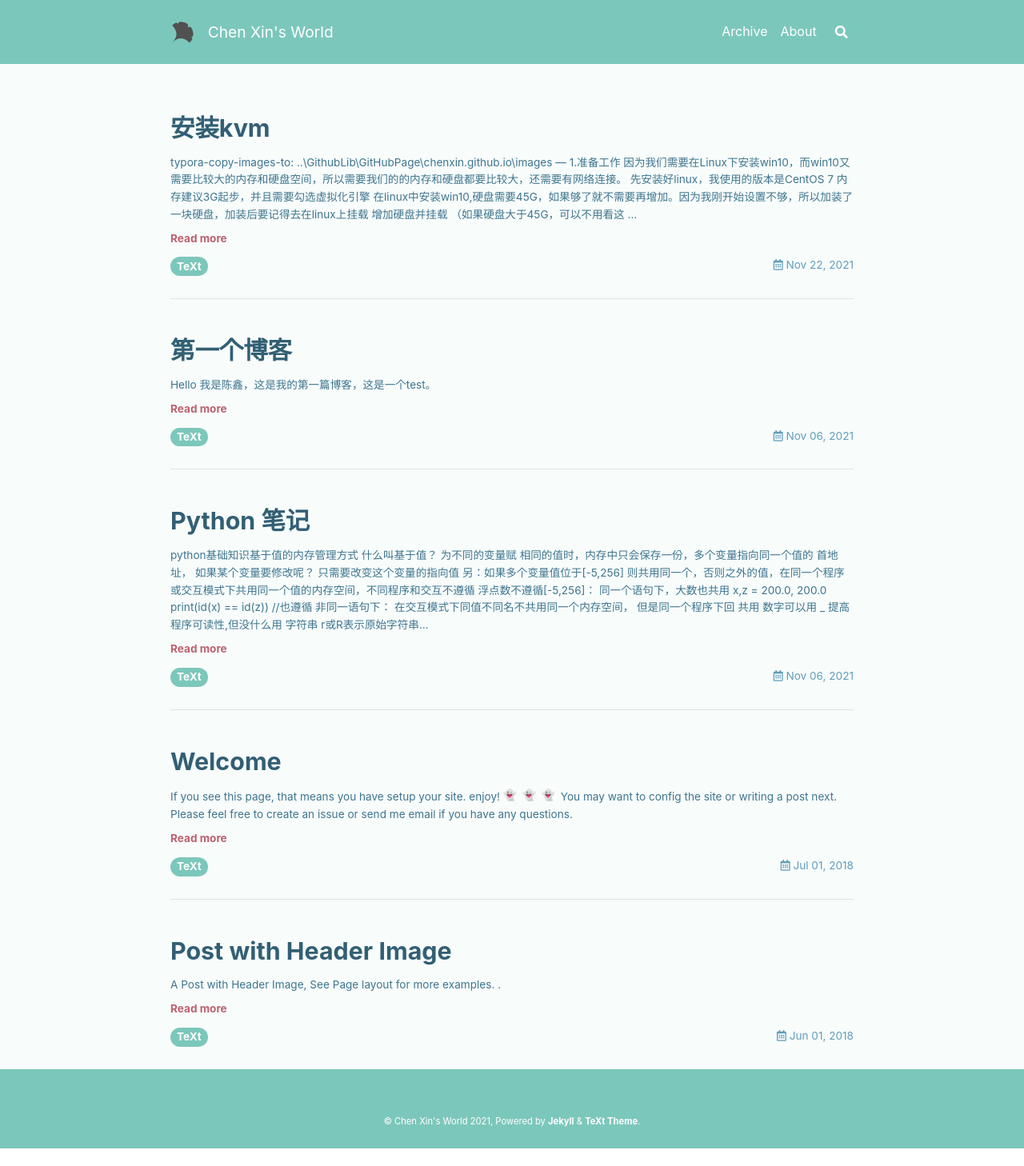
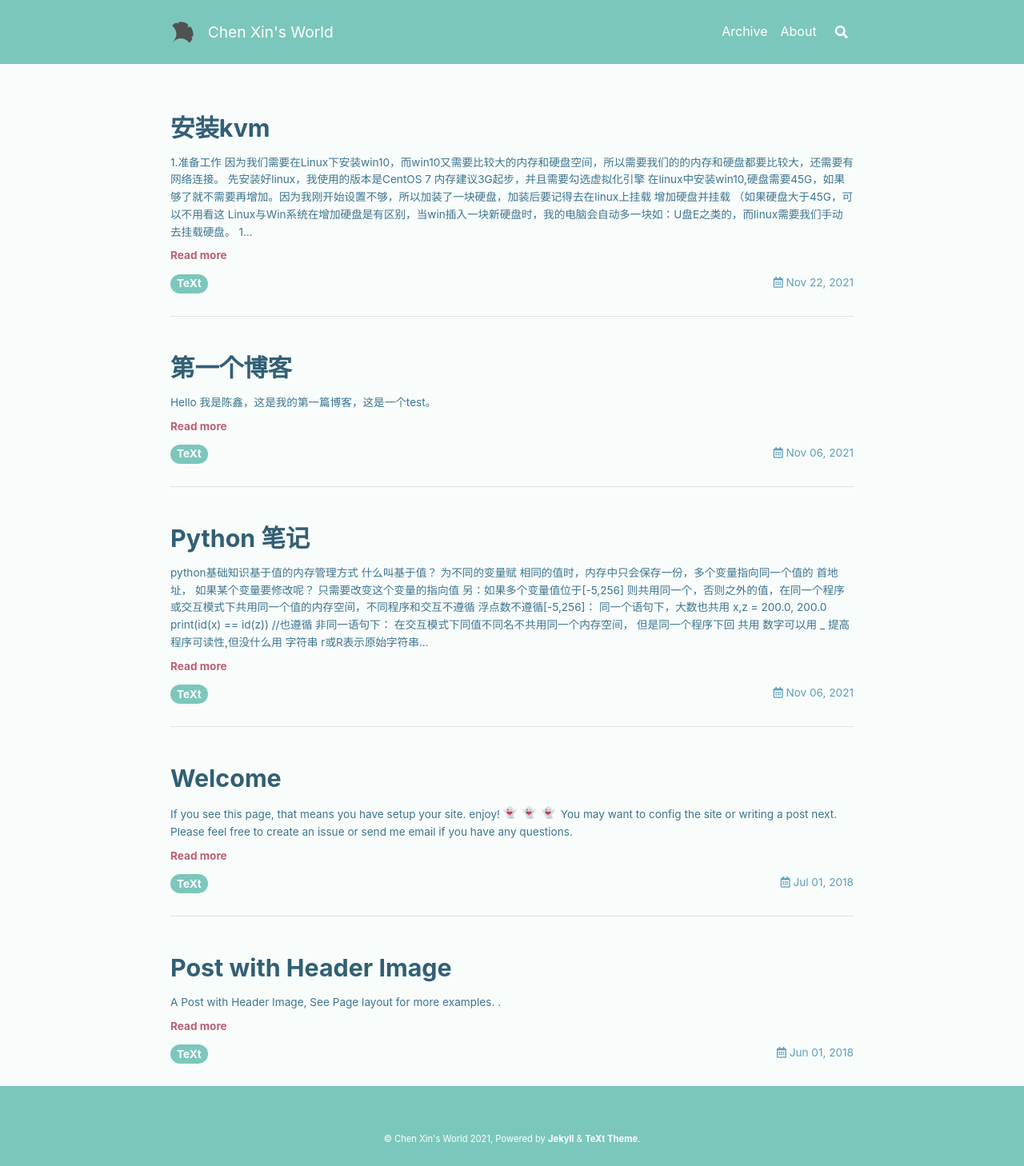
Before and after one commit to Omnitrix4/chenxin.github.io, a Jekyll site: the page built from index.html, in a window 1280 px wide. Shown: the whole page at 80% size. Built offline with Jekyll 4.4.1, drawn with Linux system fonts in a browser that asks for light colours; nearby versions of some CDN libraries; emoji names are drawn with the system emoji font; the list of posts is cut into pages by our own code; before the commit the page ends 1436 px from its top, so only the background shows below that; some of the changed lines change nothing that is shown.

Commit message:
Add files via upload

````diff
--- a/_posts/2021-11-22-InstallKvm.md
+++ b/_posts/2021-11-22-InstallKvm.md
@@ -25,10 +25,6 @@
 
 
 
----
-typora-copy-images-to: ..\GithubLib\GitHubPage\chenxin.github.io\images
----
-
 ## 1.准备工作
 
 因为我们需要在Linux下安装win10，而win10又需要比较大的内存和硬盘空间，所以需要我们的的内存和硬盘都要比较大，还需要有网络连接。
@@ -37,13 +33,13 @@
 
 - 内存建议3G起步，并且需要**勾选虚拟化引擎**
 
-  ![image-20211121221252313](/images/image-20211121221252313-1637572459679.png)
+  ![image-20211121221252313](https://gitee.com/chenxinnnn/learn_images/raw/master/img/202111271256710.png)
 
 
 
 - 在linux中安装win10,硬盘需要45G，如果够了就不需要再增加。因为我刚开始设置不够，所以加装了一块硬盘，加装后要记得去在linux上挂载
 
-  ![image-20211121233453791](/images/image-20211121233453791-1637572463151.png)
+  ![image-20211121233453791](https://gitee.com/chenxinnnn/learn_images/raw/master/img/202111271256183.png)
 
 
 
@@ -59,23 +55,23 @@
 
 **1.**
 
-![image-20211121221558251](/images/image-20211121221558251-1637572465819.png)
+![image-20211121221558251](https://gitee.com/chenxinnnn/learn_images/raw/master/img/202111271256941.png)
 
 **2.**
 
 
 
-![image-20211121221608307](/images/image-20211121221608307-1637572468338.png)
+![image-20211121221608307](https://gitee.com/chenxinnnn/learn_images/raw/master/img/202111271256202.png)
 
 
 
 **3.**
 
-![image-20211121221623286](/images/image-20211121221623286-1637572470738.png)
+![image-20211121221623286](https://gitee.com/chenxinnnn/learn_images/raw/master/img/202111271256501.png)
 
 **4.**
 
-![image-20211121221639029](/images/image-20211121221639029-1637572477727.png)
+![image-20211121221639029](https://gitee.com/chenxinnnn/learn_images/raw/master/img/202111271256803.png)
 
 
 
@@ -87,7 +83,7 @@
 df -h
 ```
 
-![image-20211121234500736](/images/image-20211121234500736-1637572479795.png)
+![image-20211121234500736](https://gitee.com/chenxinnnn/learn_images/raw/master/img/202111271256505.png)
 
 2.查找已经安装并且未格式化的磁盘,使用命令 fdisk -l 列出所有的磁盘
 
@@ -95,7 +91,7 @@
 fdisk -l
 ```
 
-![image-20211121234959450](/images/image-20211121234959450-1637572484239.png)
+![image-20211121234959450](https://gitee.com/chenxinnnn/learn_images/raw/master/img/202111271256675.png)
 
 发现此时sdb还没有挂载和格式化
 
@@ -109,27 +105,27 @@
 fdisk /dev/sdb
 ```
 
-
+image-20211121235309267
 
 
 
 **3.2** 再以此输入n,p
 
-![image-20211121235409569](/images/image-20211121235409569-1637572487209.png)
+![image-20211121235409569](https://gitee.com/chenxinnnn/learn_images/raw/master/img/202111271256872.png)
 
 **3.3** 分区号这些都默认
 
-![image-20211121235451873](/images/image-20211121235451873-1637572493523.png)
+![image-20211121235451873](https://gitee.com/chenxinnnn/learn_images/raw/master/img/202111271257045.png)
 
 **3.4** 输入p，可以看到默认为sdb1
 
-![image-20211121235757971](/images/image-20211121235757971-1637572495473.png)
+![image-20211121235757971](https://gitee.com/chenxinnnn/learn_images/raw/master/img/202111271257069.png)
 
 
 
 **3.5** 再输入w，写入操作
 
-![image-20211121235537881](/images/image-20211121235537881-1637572497622.png)
+![image-20211121235537881](https://gitee.com/chenxinnnn/learn_images/raw/master/img/202111271257080.png)
 
 
 
@@ -141,7 +137,7 @@
 
  将sdb1分区设为 ext4 的文件系统格式。
 
-![image-20211122000043172](/images/image-20211122000043172-1637572500932.png)
+![image-20211122000043172](https://gitee.com/chenxinnnn/learn_images/raw/master/img/202111271257839.png)
 
 
 
@@ -149,7 +145,7 @@
 
 先创建一个新的目录，命名为data1，存放在data1中的数据实际上就是存放在新的硬盘上
 
-![image-20211122000247489](/images/image-20211122000247489.png)
+![image-20211122000247489](https://gitee.com/chenxinnnn/learn_images/raw/master/img/202111271257086.png)
 
 再挂载
 
@@ -157,11 +153,11 @@
  mount /dev/sdb1 /data1
 ```
 
-![image-20211122000438810](/images/image-20211122000438810.png)
+![image-20211122000438810](https://gitee.com/chenxinnnn/learn_images/raw/master/img/202111271257422.png)
 
 通过df -h 查看是否挂载成功
 
-![image-20211122000520229](../GithubLib/GitHubPage/chenxin.github.io/images/image-20211122000520229.png)
+![image-20211122000520229](https://gitee.com/chenxinnnn/learn_images/raw/master/img/202111271257903.png)
 
 
 
@@ -173,7 +169,7 @@
 vim /etc/fstab
 ```
 
-命令，进行编辑![image-20211122000744544](../GithubLib/GitHubPage/chenxin.github.io/images/image-20211122000744544.png)
+命令，进行编辑![image-20211122000744544](https://gitee.com/chenxinnnn/learn_images/raw/master/img/202111271257781.png)
 
 先输入 **i**   切换成编辑模式 ，再末尾增加
 
@@ -181,7 +177,7 @@
 /dev/sdb1 /data1 defaults 0 0
 ```
 
-![image-20211122000943906](../GithubLib/GitHubPage/chenxin.github.io/images/image-20211122000943906.png)
+![image-20211122000943906](https://gitee.com/chenxinnnn/learn_images/raw/master/img/202111271257932.png)
 
 再按Esc 输入`:wq`退出
 
@@ -189,7 +185,7 @@
 
 通过`cat /etc/fstab` 进行查看
 
-![image-20211122001245689](../GithubLib/GitHubPage/chenxin.github.io/images/image-20211122001245689.png)
+![image-20211122001245689](https://gitee.com/chenxinnnn/learn_images/raw/master/img/202111271257096.png)
 
 **挂载新硬盘完毕**
 
@@ -205,7 +201,7 @@
 
 如果不支持的话，将这些打钩
 
-![image-20211121220631534](/images/image-20211121220631534.png)
+![image-20211121220631534](https://gitee.com/chenxinnnn/learn_images/raw/master/img/202111271257147.png)
 
 
 
@@ -215,7 +211,7 @@
 lsmod | grep kvm
 ```
 
-![image-20211121231207487](/images/image-20211121231207487.png)
+![image-20211121231207487](https://gitee.com/chenxinnnn/learn_images/raw/master/img/202111271257425.png)
 
 如果出现上述，说明已加载。
 
@@ -237,7 +233,7 @@
 
 出现下列消息，说明成功安装
 
-![image-20211121231333989](/images/image-20211121231333989.png)
+![image-20211121231333989](https://gitee.com/chenxinnnn/learn_images/raw/master/img/202111271257886.png)
 
 
 
@@ -251,7 +247,7 @@
 
 出现下图，说明安装virt-manager安装成功
 
-![image-20211121231552054](/images/image-20211121231552054.png)
+![image-20211121231552054](https://gitee.com/chenxinnnn/learn_images/raw/master/img/202111271257333.png)
 
 
 
@@ -274,15 +270,15 @@
 
 `virt-manager`
 
-![image-20211122002644609](/images/image-20211122002644609.png)
+![image-20211122002644609](https://gitee.com/chenxinnnn/learn_images/raw/master/img/202111271257576.png)
 
 
 
-![image-20211122002731369](/images/image-20211122002731369.png)
+![image-20211122002731369](https://gitee.com/chenxinnnn/learn_images/raw/master/img/202111271258117.png)
 
 
 
-![image-20211122003007401](/images/image-20211122003007401.png)
+![image-20211122003007401](https://gitee.com/chenxinnnn/learn_images/raw/master/img/202111271258056.png)
 
 
 
@@ -290,11 +286,11 @@
 
 
 
-![image-20211122003218677](/images/image-20211122003218677.png)
+![image-20211122003218677](https://gitee.com/chenxinnnn/learn_images/raw/master/img/202111271258158.png)
 
 
 
-![image-20211122003235769](/images/image-20211122003235769.png)
+![image-20211122003235769](https://gitee.com/chenxinnnn/learn_images/raw/master/img/202111271258757.png)
 
 
 
@@ -304,45 +300,45 @@
 
 ### 给win10配置硬盘
 
-![image-20211122003426842](/images/image-20211122003426842.png)
+![image-20211122003426842](https://gitee.com/chenxinnnn/learn_images/raw/master/img/202111271258066.png)
 
 因为默认只剩下10GB，肯定不够，所以使用添加的前面第二块硬盘
 
-![image-20211122003534151](/images/image-20211122003534151.png)
+![image-20211122003534151](https://gitee.com/chenxinnnn/learn_images/raw/master/img/202111271258087.png)
 
 
 
-![image-20211122003546303](/images/image-20211122003546303.png)
+![image-20211122003546303](https://gitee.com/chenxinnnn/learn_images/raw/master/img/202111271258333.png)
 
 
 
-![image-20211122003638984](/images/image-20211122003638984.png)
+![image-20211122003638984](https://gitee.com/chenxinnnn/learn_images/raw/master/img/202111271258994.png)
 
-![image-20211122003656918](/images/image-20211122003656918.png)
+![image-20211122003656918](https://gitee.com/chenxinnnn/learn_images/raw/master/img/202111271258951.png)
 
-![image-20211122003716582](/images/image-20211122003716582.png)
+![image-20211122003716582](https://gitee.com/chenxinnnn/learn_images/raw/master/img/202111271258783.png)
 
 
 
-![image-20211122003730275](/images/image-20211122003730275.png)
+![image-20211122003730275](https://gitee.com/chenxinnnn/learn_images/raw/master/img/202111271258964.png)
 
 
 
-![image-20211122003745110](/images/image-20211122003745110.png)
+![image-20211122003745110](https://gitee.com/chenxinnnn/learn_images/raw/master/img/202111271258235.png)
 
 
 
-![image-20211122003801165](/images/image-20211122003801165.png)
+![image-20211122003801165](https://gitee.com/chenxinnnn/learn_images/raw/master/img/202111271258077.png)
 
 
 
-![image-20211122003823617](/images/image-20211122003823617.png)
+![image-20211122003823617](https://gitee.com/chenxinnnn/learn_images/raw/master/img/202111271259182.png)
 
 
 
 最后完成不出意外的话应该能行
 
-![image-20211119225521807](file://C:\Users\%E9%99%88%E9%91%AB\AppData\Roaming\Typora\typora-user-images\image-20211119225521807.png?lastModify=1637512751)
+
 
 下载
 
@@ -354,7 +350,7 @@
 
 因为文件直接拖入linux桌面会损失，所以可以**在linux上下载**，或者**使用共享文件夹**
 
-![image-20211122130323877](/images/image-20211122130323877.png)
+![image-20211122130323877](https://gitee.com/chenxinnnn/learn_images/raw/master/img/202111271300217.png)
 
 
 
@@ -362,19 +358,19 @@
 
 我的win10iso放在D盘的IDm下载里面
 
-![image-20211122121440506](/images/image-20211122121440506.png)
+![image-20211122121440506](https://gitee.com/chenxinnnn/learn_images/raw/master/img/202111271300090.png)
 
 
 
-![image-20211122121407466](/images/image-20211122121407466.png)
+![image-20211122121407466](https://gitee.com/chenxinnnn/learn_images/raw/master/img/202111271300972.png)
 
 
 
-![image-20211122121351693](/images/image-20211122121351693.png)
+![image-20211122121351693](https://gitee.com/chenxinnnn/learn_images/raw/master/img/202111271300616.png)
 
 
 
-![image-20211122121421027](/images/image-20211122121421027.png)
+![image-20211122121421027](https://gitee.com/chenxinnnn/learn_images/raw/master/img/202111271300414.png)
 
 
 
@@ -382,7 +378,7 @@
 
 1.输入命令 `vmware-hgfsclient`
 
-![image-20211122124951729](/images/image-20211122124951729.png)
+![image-20211122124951729](https://gitee.com/chenxinnnn/learn_images/raw/master/img/202111271300006.png)
 
 出现上述共享目录设置成功
 
@@ -390,7 +386,7 @@
 
 `mkdir /sharewin`
 
-![image-20211122125205067](/images/image-20211122125205067.png)
+![image-20211122125205067](https://gitee.com/chenxinnnn/learn_images/raw/master/img/202111271300420.png)
 
 
 
@@ -398,7 +394,7 @@
 
 `vmhgfs-fuse .host:/IDM下载 /sharewin`
 
-![image-20211122125325370](/images/image-20211122125325370.png)
+![image-20211122125325370](https://gitee.com/chenxinnnn/learn_images/raw/master/img/202111271300994.png)
 
 可以看到 打开/sharewin文件夹，已经可以看到D盘下的文件
 
@@ -408,7 +404,7 @@
 
 `.host:/IDM下载 /sharewin fuse.vmhgfs-fuse allow_other,defaults 0 0`
 
-![image-20211122125532198](/images/image-20211122125532198.png)
+![image-20211122125532198](https://gitee.com/chenxinnnn/learn_images/raw/master/img/202111271300822.png)
 
 
 
@@ -416,7 +412,7 @@
 
 
 
-![image-20211122125636330](/images/image-20211122125636330.png)
+![image-20211122125636330](https://gitee.com/chenxinnnn/learn_images/raw/master/img/202111271301901.png)
 
 如果出现上述说明成功
 
@@ -428,8 +424,8 @@
 
 1.输入`mv win.iso /data1`，（iso的名字太长了，我重命名了
 
-![image-20211122130013850](/images/image-20211122130013850.png)
+![image-20211122130013850](https://gitee.com/chenxinnnn/learn_images/raw/master/img/202111271301918.png)
 
 2.接下来只要在linux目录下找到iso就可以安装了
 
-![image-20211122130244668](/images/image-20211122130244668.png)
+![image-20211122130244668](https://gitee.com/chenxinnnn/learn_images/raw/master/img/202111271301156.png)
````
